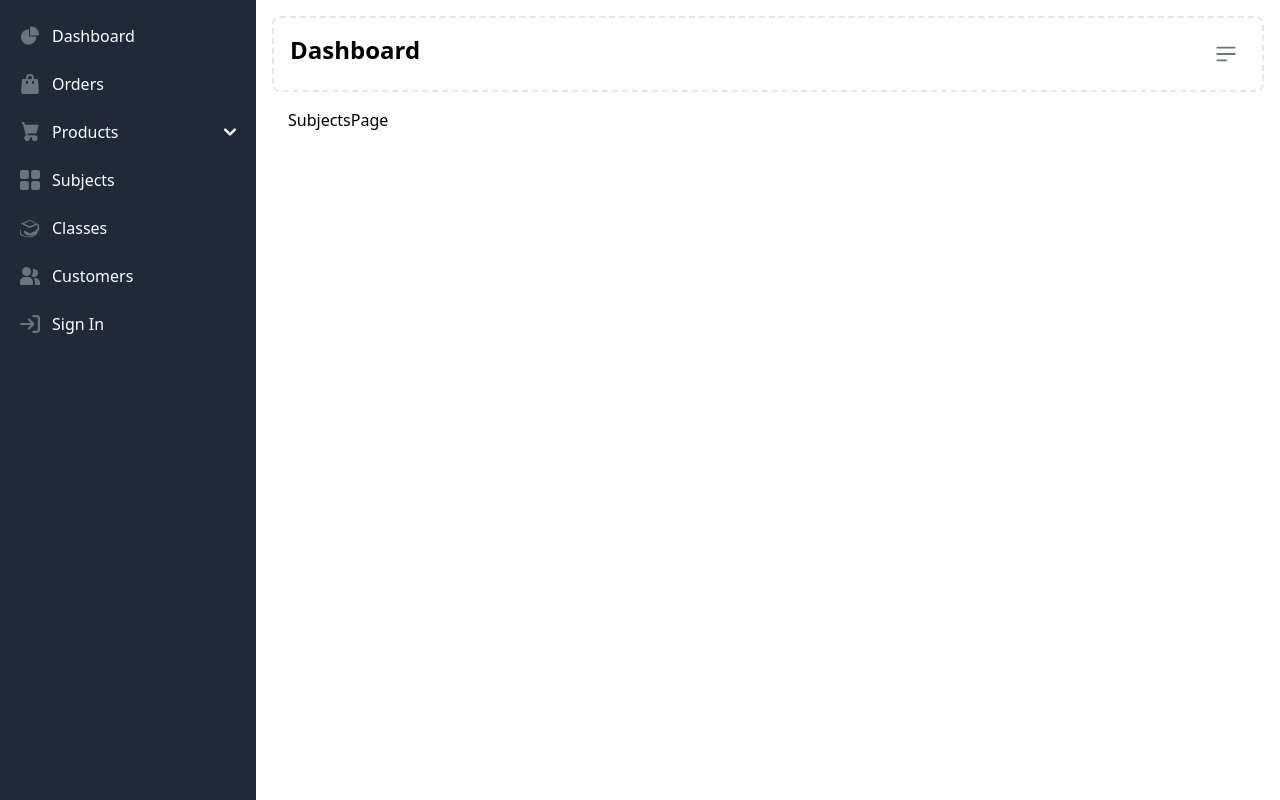
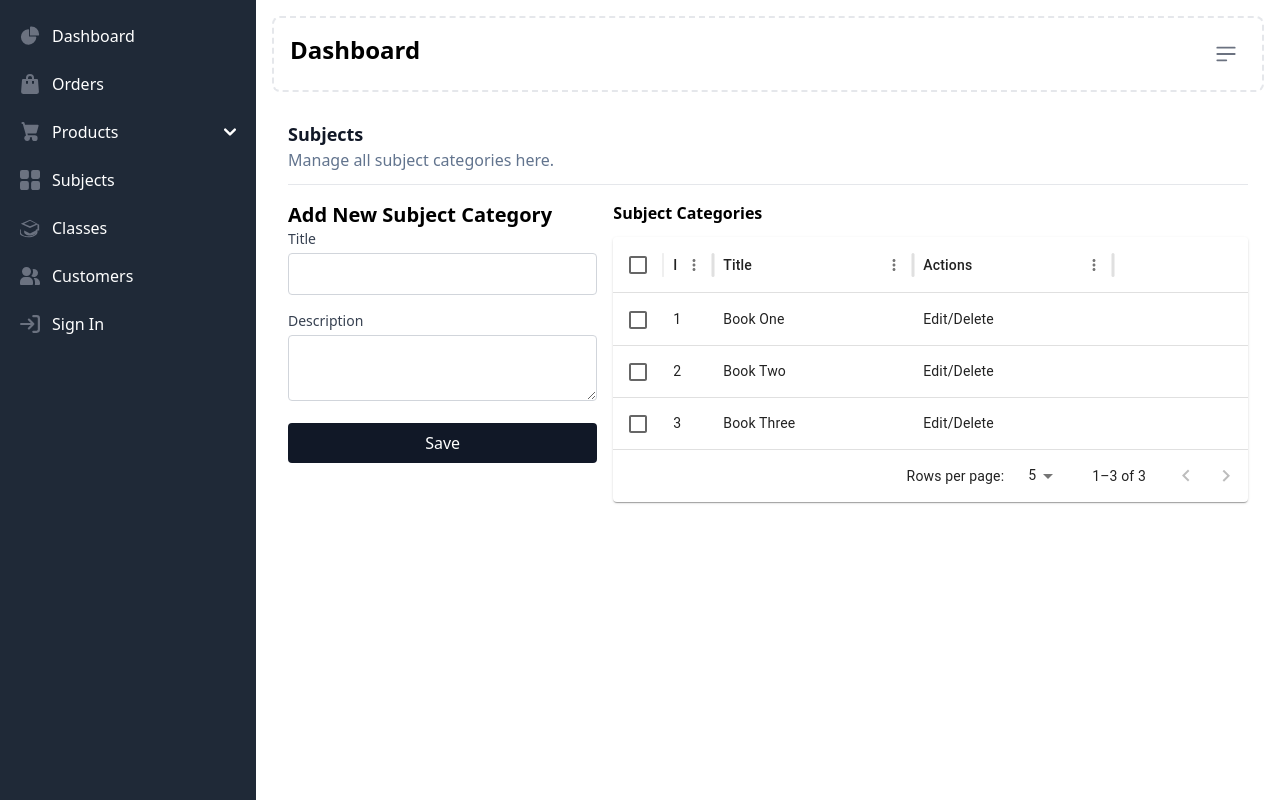
Before and after one commit to Matuwamai/bookStore, a React (Vite) app in the folder frontend/: page /subjects in a window 1280 px wide. Built offline with nearby package versions, Linux system fonts and the light colour scheme; no server answers.

Commit message:
Add customer page

```diff
--- a/frontend/package.json
+++ b/frontend/package.json
@@ -12,6 +12,7 @@
   "dependencies": {
     "@emotion/react": "^11.14.0",
     "@emotion/styled": "^11.14.0",
+    "@mui/icons-material": "^6.4.7",
     "@mui/material": "^6.4.7",
     "@mui/x-data-grid": "^7.27.3",
     "@tailwindcss/vite": "^4.0.14",
--- /dev/null
+++ b/frontend/src/components/CategoryForm.jsx
@@ -0,0 +1,82 @@
+import React, { useState } from "react";
+import ErrorMessage from "./ErrorMessage";
+import Loading from "./Loading";
+
+const CategoryForm = ({ title, submitForm }) => {
+  const [details, setDetails] = useState({
+    title: "",
+    description: "",
+  });
+  const [loading, setLoading] = useState(false);
+  const [error, setError] = useState(null);
+
+  const handleChange = (e) => {
+    const { name, value } = e.target;
+    setDetails((prev) => ({
+      ...prev,
+      [name]: value,
+    }));
+  };
+
+  const handleSubmit = (e) => {
+    e.preventDefault();
+    setError(null);
+    if (!details.title || !details.description) {
+      setError("Please fill in all fields");
+      return;
+    }
+    setLoading(true);
+    try {
+      submitForm(details);
+    } catch (error) {
+      console.error("Error creating category:", error);
+      setError("Failed to create category");
+    } finally {
+      setLoading(false);
+    }
+  };
+  return (
+    <div className='flex flex-col'>
+      <h6 className='text-xl font-semibold my-auto'>{title}</h6>
+      <form action='' onSubmit={handleSubmit}>
+        {error && <ErrorMessage message={error} />}
+        {loading && <Loading />}
+        <div className='mb-4'>
+          <label
+            htmlFor='title'
+            className='block text-sm font-medium text-gray-700'>
+            Title
+          </label>
+          <input
+            type='text'
+            name='title'
+            value={details.title}
+            onChange={handleChange}
+            id='title'
+            className='mt-1 p-2 border border-gray-300 rounded w-full'
+          />
+        </div>
+        <div className='mb-4'>
+          <label
+            htmlFor='description'
+            className='block text-sm font-medium text-gray-700'>
+            Description
+          </label>
+          <textarea
+            name='description'
+            value={details.description}
+            onChange={handleChange}
+            id='description'
+            className='mt-1 p-2 border border-gray-300 rounded w-full'></textarea>
+        </div>
+        <button
+          type='submit'
+          className='bg-gray-900 text-white p-2 rounded w-full'>
+          Save
+        </button>
+      </form>
+    </div>
+  );
+};
+
+export default CategoryForm;
--- /dev/null
+++ b/frontend/src/components/CategoryTable.jsx
@@ -0,0 +1,31 @@
+import * as React from "react";
+import { DataGrid } from "@mui/x-data-grid";
+import Paper from "@mui/material/Paper";
+
+const columns = [
+    { field: "id", headerName: "ID", width: 50 },
+    { field: "title", headerName: "Title", width: 200 },
+    { field: "actions", headerName: "Actions", width: 200 },
+];
+
+const rows = [
+    { id: 1, title: "Book One", actions: "Edit/Delete" },
+    { id: 2, title: "Book Two", actions: "Edit/Delete" },
+    { id: 3, title: "Book Three", actions: "Edit/Delete" },
+];
+const paginationModel = { page: 0, pageSize: 5 };
+
+export default function CategoryTable() {
+  return (
+    <Paper sx={{ width: "100%" }}>
+      <DataGrid
+        rows={rows}
+        columns={columns}
+        initialState={{ pagination: { paginationModel } }}
+        pageSizeOptions={[5, 10]}
+        checkboxSelection
+        sx={{ border: 0 }}
+      />
+    </Paper>
+  );
+}
--- /dev/null
+++ b/frontend/src/components/Table.jsx
@@ -0,0 +1,20 @@
+import * as React from "react";
+import { DataGrid } from "@mui/x-data-grid";
+import Paper from "@mui/material/Paper";
+
+const paginationModel = { page: 0, pageSize: 5 };
+
+export default function Table({ rows, columns }) {
+  return (
+    <Paper sx={{ height: 400, width: "100%" }}>
+      <DataGrid
+        rows={rows}
+        columns={columns}
+        initialState={{ pagination: { paginationModel } }}
+        pageSizeOptions={[5, 10]}
+        checkboxSelection
+        sx={{ border: 0 }}
+      />
+    </Paper>
+  );
+}
--- a/frontend/src/components/products/ProductsTable.jsx
+++ b/frontend/src/components/products/ProductsTable.jsx
@@ -10,10 +10,10 @@ const columns = [
     width: 100,
     renderCell: (params) => (
       <div class='flex items-center'>
-        <div class='relative inline-block shrink-0 rounded-2xl me-3'>
+        <div class='relative inline-block shrink-0 rounded-lg me-3'>
           <img
             src='https://raw.githubusercontent.com/Loopple/loopple-public-assets/main/riva-dashboard-tailwind/img/img-49-new.jpg'
-            class='w-[50px] h-[50px] inline-block shrink-0 rounded-2xl'
+            class='w-[50px] h-[40px] inline-block shrink-0 rounded-lg'
             alt=''
           />
         </div>
--- a/frontend/src/pages/classes/ClassesPage.jsx
+++ b/frontend/src/pages/classes/ClassesPage.jsx
@@ -1,9 +1,32 @@
-import React from 'react'
+import React from "react";
+import PageHeaderWithSearch from "../../components/PageHeaderWithSearch";
+import CategoryForm from "../../components/CategoryForm";
+import CategoryTable from "../../components/CategoryTable";
 
 const ClassesPage = () => {
+  const saveClass = (classData) => {
+    console.log(classData);
+  };
   return (
-    <div>ClassesPage</div>
-  )
-}
+    <div>
+      <PageHeaderWithSearch
+        title='Classes'
+        subtitle='Manage all class/grade categories here.'
+      />
+      <div className='grid grid-cols-1 lg:grid-cols-3 gap-4 border-t border-gray-200 pt-4'>
+        <div className='col-span-1'>
+          <CategoryForm
+            title='Add New Class Category'
+            submitForm={saveClass}
+          />
+        </div>
+        <div className='col-span-2'>
+          <h6 className='text-md font-semibold mb-3'>Class Categories</h6>
+          <CategoryTable />
+        </div>
+      </div>
+    </div>
+  );
+};
 
-export default ClassesPage
+export default ClassesPage;
--- a/frontend/src/pages/customers/CustomersPage.jsx
+++ b/frontend/src/pages/customers/CustomersPage.jsx
@@ -1,8 +1,51 @@
 import React from 'react'
+import PageHeaderWithSearch from '../../components/PageHeaderWithSearch'
+import Table from '../../components/Table'
+import { Button } from '@mui/material';
+import EditIcon from '@mui/icons-material/Edit';
+import VisibilityIcon from '@mui/icons-material/Visibility';
+import BlockIcon from '@mui/icons-material/Block';
 
 const CustomersPage = () => {
+  const columns = [
+    { field: "id", headerName: "ID", width: 50 },
+    { field: "fullName", headerName: "Full Name", width: 200 },
+    { field: "phoneNo", headerName: "Phone No", width: 130 },
+    {
+      field: "email",
+      headerName: "Email",
+      width: 200,
+    },
+    {
+      field: "address",
+      headerName: "Address",
+      width: 150,
+    },
+    {
+      field: "actions",
+      headerName: "Actions",
+      width: 280,
+      renderCell: () => (
+        <div>
+          <Button startIcon={<EditIcon />} size="small">Edit</Button>
+          <Button startIcon={<VisibilityIcon />} size="small">View</Button>
+          <Button startIcon={<BlockIcon />} size="small">Deactivate</Button>
+        </div>
+      ),
+    }
+  ];
+
+  const rows = [
+    { id: 1, fullName: 'John Doe', phoneNo: '123-456-7890', email: 'john@example.com', address: '123 Main St' },
+    { id: 2, fullName: 'Jane Smith', phoneNo: '987-654-3210', email: 'jane@example.com', address: '456 Elm St' },
+    { id: 3, fullName: 'Alice Johnson', phoneNo: '555-555-5555', email: 'alice@example.com', address: '789 Oak St' },
+    { id: 4, fullName: 'Bob Brown', phoneNo: '111-222-3333', email: 'bob@example.com', address: '101 Pine St' },
+  ];
   return (
-    <div>CustomersPage</div>
+    <div>
+      <PageHeaderWithSearch title='Customers' subtitle='All customers' search />
+      <Table columns={columns} rows={rows} />
+    </div>
   )
 }
 
--- a/frontend/src/pages/subjects/SubjectsPage.jsx
+++ b/frontend/src/pages/subjects/SubjectsPage.jsx
@@ -1,9 +1,29 @@
-import React from 'react'
+import React from "react";
+import PageHeaderWithSearch from "../../components/PageHeaderWithSearch";
+import CategoryForm from "../../components/CategoryForm";
+import CategoryTable from "../../components/CategoryTable";
 
 const SubjectsPage = () => {
+  const saveSubject = (subjectData) => {
+    console.log(subjectData);
+  }
   return (
-    <div>SubjectsPage</div>
-  )
-}
+    <div>
+      <PageHeaderWithSearch
+        title='Subjects'
+        subtitle='Manage all subject categories here.'
+      />
+      <div className='grid grid-cols-1 lg:grid-cols-3 gap-4 border-t border-gray-200 pt-4'>
+        <div className='col-span-1'>
+          <CategoryForm title='Add New Subject Category' submitForm={saveSubject} />
+        </div>
+        <div className='col-span-2'>
+          <h6 className='text-md font-semibold mb-3'>Subject Categories</h6>
+          <CategoryTable />
+        </div>
+      </div>
+    </div>
+  );
+};
 
-export default SubjectsPage
+export default SubjectsPage;
```
Also changed, not shown: frontend/src/components/SideBar.jsx (+12 -12 lines), 1 other file (tests, documents, lock files or other folders).
